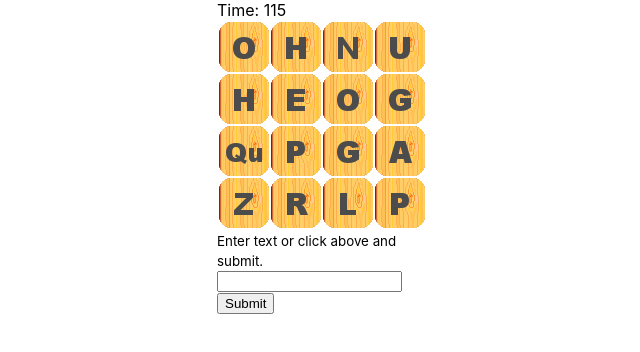
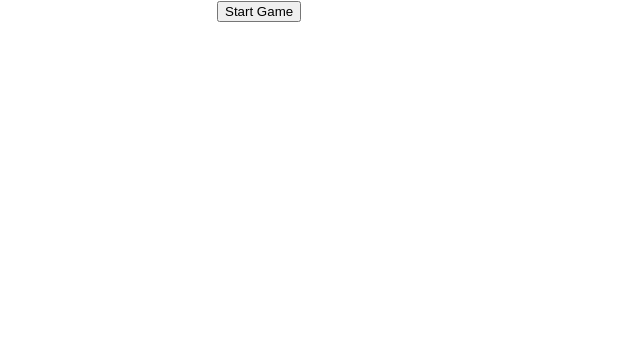
Before and after one commit to ravilimbu/boggle, a React (Create React App) app: page / in a window 1280 px wide. Shown: the top 352 px of the page, without its empty margins (323-963 px from the left). Built offline with nearby package versions, Linux system fonts and the light colour scheme.

Commit message:
Select Alphabets while typing.
Update Grid by send text as props , handle infinite loop.

```diff
--- a/src/App.js
+++ b/src/App.js
@@ -56,6 +56,8 @@ import ZsImg from './img/Zs.png';
 import './App.css';
 
 // const e = React.createElement
+
+//Arrays of alphabets for each cell, each element have 6 letter representing 6 sides of the dice.
 const alphabets = [
                     ['R','I','F','O','B','X'],
                     ['I','F','E','H','E','Y'],
@@ -74,29 +76,37 @@ const alphabets = [
                     ['U','W','I','L','R','G'],
                     ['P','A','C','E','M','D'],
 				  ];
+
+//Cell neighbor pre defined for validating next click
 const cellNeighbors = [
                         [1,4,5],[0,2,4,5,6],[1,3,5,6,7],[2,6,7],
                         [0,1,5,8,9],[0,1,2,4,6,8,9,10],[1,2,3,5,7,9,10,11],[2,3,6,10,11],
                         [4,5,9,12,13],[4,5,6,8,10,12,13,14],[,5,6,7,9,11,13,14,15],[6,7,10,14,15],
                         [8,9,13],[8,9,10,12,14],[9,10,11,13,15],[10,11,14]
 					  ]; // 4x4 cell neighbors
+
+//Image variables stored in array for easy calling...
 const imgs = [AImg,BImg,CImg,DImg,EImg,FImg,GImg,HImg,IImg,JImg,KImg,LImg,MImg,NImg,OImg,PImg,QuImg,RImg,SImg,TImg,UImg,VImg,WImg,XImg,YImg,ZImg];
 const imgSs = [AsImg,BsImg,CsImg,DsImg,EsImg,FsImg,GsImg,HsImg,IsImg,JsImg,KsImg,LsImg,MsImg,NsImg,OsImg,PsImg,QusImg,RsImg,SsImg,TsImg,UsImg,VsImg,WsImg,XsImg,YsImg,ZsImg];
-const totaltime = 120;
+
+const totaltime = 120; // Game duration
 var letters = [];
-var selectedCell = -1;
+var selectedCell = -1; //
 
+//Get alphabet position from 1-26
 function alphaIndex (a) {
 	return a.charCodeAt(0) - 65;
 }
 
+//Cell component, handle click, callback Grid to send selected alphabet.
 class Cell extends React.Component{
 	constructor(props) {
 		super(props);
-		this.state = { selected: false, selectedIndex: this.props.sele};
+		this.state = { selected: false, selectedIndex: this.props.selectedCell};
 		this.alphabet = this.props.alphabet;
 		this.img = imgs[alphaIndex(this.alphabet)];
 		this.imgS = imgSs[alphaIndex(this.alphabet)];
+		console.log("Cell render : " + this.props.alphabet);
 	}
 
 	clickclick (a,i){
@@ -104,9 +114,6 @@ class Cell extends React.Component{
 		if(selectedCell==-1){
 			// this.props.selectedCell = i;
 			this.props.callBackIndex(i, "selectedCell");
-			this.setState({
-				selected: true
-			});
 			this.props.callBackIndex(i, "clickclick");
 		}
 		else{
@@ -131,7 +138,7 @@ class Cell extends React.Component{
 			}
 		}
 
-		this.props.onClickEvent('c');
+		// this.props.onClickEvent('c');
 
 
 	}
@@ -140,22 +147,22 @@ class Cell extends React.Component{
 		let len = this.props.history.length;
 		let lastIndex = this.props.history[len-1];
 		if(lastIndex==i){
-			this.setState({
-				selected: false
-			});
+			// this.setState({
+			// 	selected: false
+			// });
 			// this.props.history.pop();
 			this.props.callBackIndex(i, "unclick");
 			console.log('Length : ' + len + ' ' + this.props.history);
 
 		}
-		this.props.onClickEvent('u');
+		// this.props.onClickEvent('u');
 	}
 
 	render(){
 
 		let nameId = "cell" +  this.props.index;
 		// console.log("rendered")
-	if(!this.state.selected){
+		if(!this.props.isSelected){
 			return (
 				<td id={nameId} data-testid={nameId}>
 				<img src={this.img}  onClick={() => this.clickclick(this.alphabet,this.props.index)}/>
@@ -172,12 +179,22 @@ class Cell extends React.Component{
 	}
 }
 
+//Grid component, has grid information and handle all alphabets cell.
 class Grid extends React.Component {
 
 	constructor(props) {
 		super(props);
-		this.state = {history : [], selectedCell:-1};
-		this.callBackWithIndex=this.callBackWithIndex.bind(this);
+		this.state = {
+			history : [],
+			selectedCell:-1,
+			cellSelected:[	false,false,false,false,
+							false,false,false,false,
+							false,false,false,false,
+							false,false,false,false
+						],
+			text: ""
+		}; //TODO: add all cells state here instead in cell intself
+
 		this.gridLetters = [];
 		this.gridSelectedCell = -1;
 		this.gridAlphabets = [
@@ -187,7 +204,10 @@ class Grid extends React.Component {
 			this.genIndex(12), this.genIndex(13), this.genIndex(14), this.genIndex(15)
 		];
 		this.selectedCell = -1;
-
+		console.log("Grid init : " + this.props.btext);
+		this.onoff=false;
+		this.callBackWithIndex=this.callBackWithIndex.bind(this);
+		this.enterUpdateSync = 1;
 	}
 
 	genIndex (i) {
@@ -220,22 +240,83 @@ class Grid extends React.Component {
 		return alphabet;
 	}
 
+	componentDidMount() {
+		// console.log("Grid text: " + this.props.text);
+
+	}
+
+	componentWillUnmount() {
+
+	}
+
+	componentDidUpdate(){
+		if(this.enterUpdateSync==this.props.updateSync){ //Prevent infinite loop.
+			this.enterUpdateSync++;
+			var letters = this.props.text.split("");
+			console.log("Grid text: " + this.props.text + " count : " + letters.length);
+			let cs = [];
+			for(var x=0;x<16;x++){
+				cs[x] = this.state.cellSelected[x];
+			}
+			for(var y=0;y<letters.length;y++){
+				for(var x=0;x<16;x++){
+					if(!this.state.cellSelected[x]){
+						if(letters[y]==this.gridAlphabets[x]){
+							cs[x] = true;
+						}
+					}
+				}
+			}
+
+			this.setState({
+				cellSelected: cs
+			});
+		}
+
+	}
+
 	callBackWithIndex(i,action) {
 		if(action=="unclick"){
 			this.state.history.pop();
 			selectedCell = this.state.history[this.state.history.length-1];
+			let cs = [];
+			for(var x=0;x<16;x++){
+				if(x!=i){
+					cs[x] = this.state.cellSelected[x];
+				}else{
+					cs[x] = false;
+				}
+			}
+			this.setState({
+				cellSelected: cs
+			});
 			if(this.state.history.length==0){
 				selectedCell = -1;
 			}
 		}else if(action=="clickclick"){
 			console.log('debug : '+i);
 			this.state.history.push(i);
+			let cs = [];
+			for(var x=0;x<16;x++){
+				if(x!=i){
+					cs[x] = this.state.cellSelected[x];
+				}else{
+					cs[x] = true;
+				}
+			}
+			this.setState({
+				cellSelected: cs
+			});
 			console.log(this.state.history);
 		}else if(action=="selectedCell"){
 			selectedCell = i;
 			console.log("here  sc " + selectedCell + " i " + i);
 		}
-
+		var words = "";
+		this.state.history.forEach(element => {
+			words = words + this.gridAlphabets[element];
+		});
+		this.props.onClickEvent(words);
   	}
 
 	render (){
@@ -244,28 +325,28 @@ class Grid extends React.Component {
 			<table>
 				<tbody>
 				<tr>
-					<Cell selectedCell={this.selectedCell} history={this.state.history} index={0} alphabet={this.gridAlphabets[0]} callBackIndex={this.callBackWithIndex} onClickEvent={this.props.onClickEvent}/>
-					<Cell selectedCell={this.selectedCell} history={this.state.history} index={1} alphabet={this.gridAlphabets[1]} callBackIndex={this.callBackWithIndex} onClickEvent={this.props.onClickEvent} />
-					<Cell selectedCell={this.selectedCell} history={this.state.history} index={2} alphabet={this.gridAlphabets[2]} callBackIndex={this.callBackWithIndex} onClickEvent={this.props.onClickEvent} />
-					<Cell selectedCell={this.selectedCell} history={this.state.history} index={3} alphabet={this.gridAlphabets[3]} callBackIndex={this.callBackWithIndex} onClickEvent={this.props.onClickEvent} />
+					<Cell selectedCell={this.selectedCell} isSelected={this.state.cellSelected[0]} history={this.state.history} index={0} alphabet={this.gridAlphabets[0]} callBackIndex={this.callBackWithIndex}/>
+					<Cell selectedCell={this.selectedCell} isSelected={this.state.cellSelected[1]} history={this.state.history} index={1} alphabet={this.gridAlphabets[1]} callBackIndex={this.callBackWithIndex}/>
+					<Cell selectedCell={this.selectedCell} isSelected={this.state.cellSelected[2]} history={this.state.history} index={2} alphabet={this.gridAlphabets[2]} callBackIndex={this.callBackWithIndex}/>
+					<Cell selectedCell={this.selectedCell} isSelected={this.state.cellSelected[3]} history={this.state.history} index={3} alphabet={this.gridAlphabets[3]} callBackIndex={this.callBackWithIndex}/>
 				</tr>
 				<tr>
-					<Cell selectedCell={this.selectedCell} history={this.state.history} index={4} alphabet={this.gridAlphabets[4]} callBackIndex={this.callBackWithIndex} onClickEvent={this.props.onClickEvent}/>
-					<Cell selectedCell={this.selectedCell} history={this.state.history} index={5} alphabet={this.gridAlphabets[5]} callBackIndex={this.callBackWithIndex} onClickEvent={this.props.onClickEvent}/>
-					<Cell selectedCell={this.selectedCell} history={this.state.history} index={6} alphabet={this.gridAlphabets[6]} callBackIndex={this.callBackWithIndex} onClickEvent={this.props.onClickEvent}/>
-					<Cell selectedCell={this.selectedCell} history={this.state.history} index={7} alphabet={this.gridAlphabets[7]} callBackIndex={this.callBackWithIndex} onClickEvent={this.props.onClickEvent}/>
+					<Cell selectedCell={this.selectedCell} isSelected={this.state.cellSelected[4]} history={this.state.history} index={4} alphabet={this.gridAlphabets[4]} callBackIndex={this.callBackWithIndex}/>
+					<Cell selectedCell={this.selectedCell} isSelected={this.state.cellSelected[5]} history={this.state.history} index={5} alphabet={this.gridAlphabets[5]} callBackIndex={this.callBackWithIndex}/>
+					<Cell selectedCell={this.selectedCell} isSelected={this.state.cellSelected[6]} history={this.state.history} index={6} alphabet={this.gridAlphabets[6]} callBackIndex={this.callBackWithIndex}/>
+					<Cell selectedCell={this.selectedCell} isSelected={this.state.cellSelected[7]} history={this.state.history} index={7} alphabet={this.gridAlphabets[7]} callBackIndex={this.callBackWithIndex}/>
 				</tr>
 				<tr>
-					<Cell selectedCell={this.selectedCell} history={this.state.history} index={8} alphabet={this.gridAlphabets[8]} callBackIndex={this.callBackWithIndex}  onClickEvent={this.props.onClickEvent}/>
-					<Cell selectedCell={this.selectedCell} history={this.state.history} index={9} alphabet={this.gridAlphabets[9]} callBackIndex={this.callBackWithIndex}  onClickEvent={this.props.onClickEvent}/>
-					<Cell selectedCell={this.selectedCell} history={this.state.history} index={10} alphabet={this.gridAlphabets[10]} callBackIndex={this.callBackWithIndex}  onClickEvent={this.props.onClickEvent}/>
-					<Cell selectedCell={this.selectedCell} ihistory={this.state.history} index={11} alphabet={this.gridAlphabets[11]} callBackIndex={this.callBackWithIndex}  onClickEvent={this.props.onClickEvent}/>
+					<Cell selectedCell={this.selectedCell} isSelected={this.state.cellSelected[8]} history={this.state.history} index={8} alphabet={this.gridAlphabets[8]} callBackIndex={this.callBackWithIndex}/>
+					<Cell selectedCell={this.selectedCell} isSelected={this.state.cellSelected[9]} history={this.state.history} index={9} alphabet={this.gridAlphabets[9]} callBackIndex={this.callBackWithIndex}/>
+					<Cell selectedCell={this.selectedCell} isSelected={this.state.cellSelected[10]} history={this.state.history} index={10} alphabet={this.gridAlphabets[10]} callBackIndex={this.callBackWithIndex}/>
+					<Cell selectedCell={this.selectedCell} isSelected={this.state.cellSelected[11]} history={this.state.history} index={11} alphabet={this.gridAlphabets[11]} callBackIndex={this.callBackWithIndex}/>
 				</tr>
 				<tr>
-					<Cell selectedCell={this.selectedCell} history={this.state.history} index={12} alphabet={this.gridAlphabets[12]} callBackIndex={this.callBackWithIndex}  onClickEvent={this.props.onClickEvent}/>
-					<Cell selectedCell={this.selectedCell} history={this.state.history} index={13} alphabet={this.gridAlphabets[13]} callBackIndex={this.callBackWithIndex}  onClickEvent={this.props.onClickEvent}/>
-					<Cell selectedCell={this.selectedCell} history={this.state.history} index={14} alphabet={this.gridAlphabets[14]} callBackIndex={this.callBackWithIndex}  onClickEvent={this.props.onClickEvent}/>
-					<Cell selectedCell={this.selectedCell} history={this.state.history} index={15} alphabet={this.gridAlphabets[15]} callBackIndex={this.callBackWithIndex}  onClickEvent={this.props.onClickEvent}/>
+					<Cell selectedCell={this.selectedCell} isSelected={this.state.cellSelected[12]} history={this.state.history} index={12} alphabet={this.gridAlphabets[12]} callBackIndex={this.callBackWithIndex}/>
+					<Cell selectedCell={this.selectedCell} isSelected={this.state.cellSelected[13]} history={this.state.history} index={13} alphabet={this.gridAlphabets[13]} callBackIndex={this.callBackWithIndex}/>
+					<Cell selectedCell={this.selectedCell} isSelected={this.state.cellSelected[14]} history={this.state.history} index={14} alphabet={this.gridAlphabets[14]} callBackIndex={this.callBackWithIndex}/>
+					<Cell selectedCell={this.selectedCell} isSelected={this.state.cellSelected[15]} history={this.state.history} index={15} alphabet={this.gridAlphabets[15]} callBackIndex={this.callBackWithIndex}/>
 				</tr>
 				</tbody>
 			</table>
@@ -276,8 +357,10 @@ class Grid extends React.Component {
 class Boggle extends React.Component {
 	constructor(props) {
 		super(props);
-		this.state = { start: false, text: "", seconds: 0, timer: totaltime };
+		this.state = { start: false, text: "", seconds: 0, timer: totaltime};
 		this.handleChange = this.handleChange.bind(this);
+		this.handleClick = this.handleClick.bind(this);
+		this.enterUpdateSync = 0;
 	}
 
 	tick() {
@@ -286,8 +369,40 @@ class Boggle extends React.Component {
 		}));
 	}
 
+	async postData(){
+		try {
+			// let result  = await fetch ('https://webhook.site/c9d3cbd8-4fc4-406b-b427-28b974b429ec',
+			// {
+			// 	method : 'post',
+			// 	mode : 'no-cors',
+			// 	headers : {
+			// 		'Accept': 'application/json',
+			// 		'Content-type': 'application/json',
+
+			// 	},
+			// 	body: JSON.stringify(
+			// 		{
+			// 			letters: 'abc'
+			// 		}
+			// 	)
+			// }
+			// );
+			// console.log(result);
+		} catch (e) {
+			console.log(e)
+		}
+	}
+
+	startBoggle (){
+		this.setState({ start: true });
+		this.interval = setInterval(() => this.tick(), 1000);
+		console.log("Game started")
+	}
+
 	componentDidMount() {
-		this.interval = setInterval(() => this.tick(), 1000);
+
+		this.postData();
+		console.log('Async end!!!');
 	}
 
 	componentWillUnmount() {
@@ -306,17 +421,34 @@ class Boggle extends React.Component {
 	}
 
 	handleChange(e) {
-		console.log(e.target.value)
-		this.setState({ text: e.target.value });
+		const regex = RegExp('^[A-Z]{0,}$'); // Check if entered value is between A-Z only
+		if(regex.test(e.target.value.toUpperCase())){
+			this.enterUpdateSync++;
+			this.setState({ text: e.target.value.toUpperCase() });
+		}else{
+			console.error(e.target.value)
+		}
+
 	}
 
 	handleClick(i) {
-	// console.log("Clicked " + i);
+		// console.log("From boggle component: " + i);
+		this.setState({ text: i });
 	}
 
 	render(){
 		let time = (totaltime - this.state.seconds);
 		this.state.timer = time;
+
+		if(!this.state.start){
+			return (
+				<div>
+					<button onClick={() => this.startBoggle()}>Start Game</button>
+				</div>
+			);
+		}else {
+			let btext = this.state.text;
+			// console.log("btext: " + btext);
 			return(
 				<div>
 					<div>
@@ -326,7 +458,13 @@ class Boggle extends React.Component {
 					<div className="cl"></div>
 					<div>
 					<div>
-				<Grid onClickEvent={this.handleClick}/>
+					{this.state.text}
+
+					<Grid 	text={btext}
+							onClickEvent={this.handleClick}
+							updateSync={this.enterUpdateSync}
+					/>
+
 					</div>
 					<div>
 
@@ -347,9 +485,13 @@ class Boggle extends React.Component {
 				</div>
 			);
 		}
+
+
+	}
 }
 
 function App() {
+
 	return (
 		<Boggle/>
 	);
```
Lines whose indentation alone changed are shown as unchanged.
